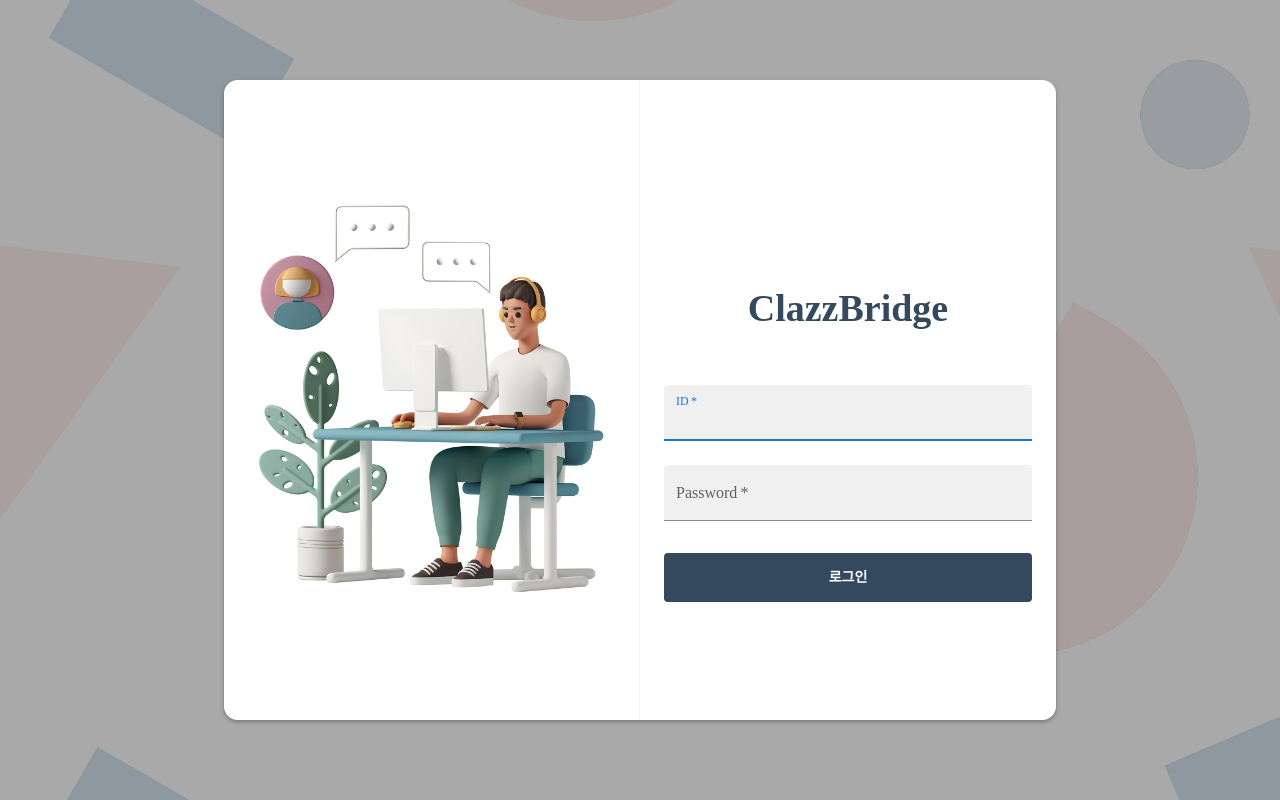
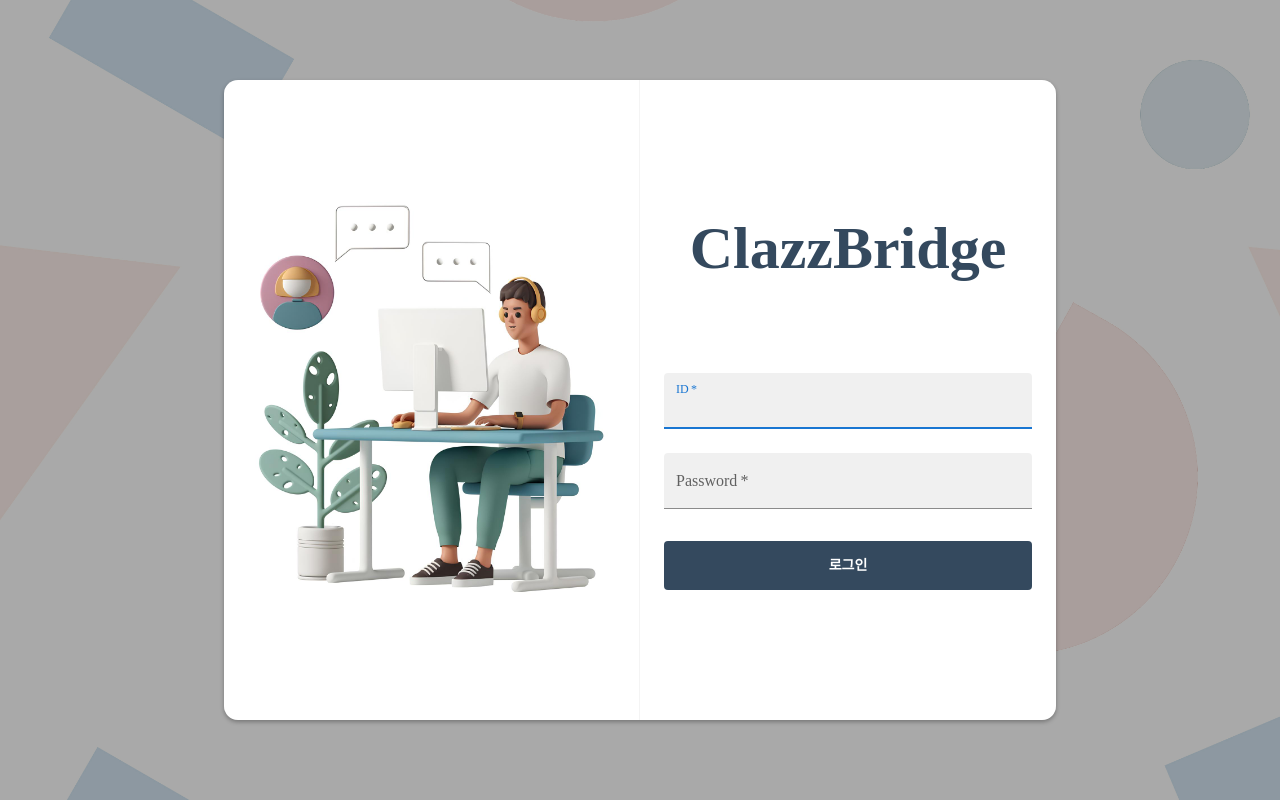
Before and after one commit to ClazzBridge/FrontEnd, a React (Create React App) app: page / in a window 1280 px wide. Built offline with nearby package versions, Linux system fonts and the light colour scheme; a web font is replaced by a local one.

Commit message:
[#6] style: 로그인폼 ui 수정

```diff
--- a/src/pages/login/Login.js
+++ b/src/pages/login/Login.js
@@ -173,11 +173,13 @@
                 width: "50%",
                 backgroundColor: "white",
                 borderRadius: "0 14px 14px 0",
+                display: "flex",
+                flexDirection: "column",
+                justifyContent: "center",
               }}
             >
               <Box
                 sx={{
-                  margin: "24px",
                   padding: "24px",
                   display: "flex",
                   flexDirection: "column",
@@ -191,8 +193,8 @@
                     padding: "12px",
                     fontWeight: 800,
                     position: "relative",
-                    top: 140,
-                    fontSize: "38px",
+                    top: -20,
+                    fontSize: "60px",
                     webkitBackgroundClip: "text",
                     webkitTextFillColor: "transparent",
                     color: "#34495e",
--- a/src/pages/login/LoginForm.js
+++ b/src/pages/login/LoginForm.js
@@ -69,10 +69,10 @@
       <CssBaseline />
       <Box
         sx={{
-          marginTop: 16,
           display: "flex",
           flexDirection: "column",
           alignItems: "center",
+          justifyContent: "center",
         }}
       >
         <Box component="form" onSubmit={handleLogin} noValidate sx={{ mt: 1 }}>
```
